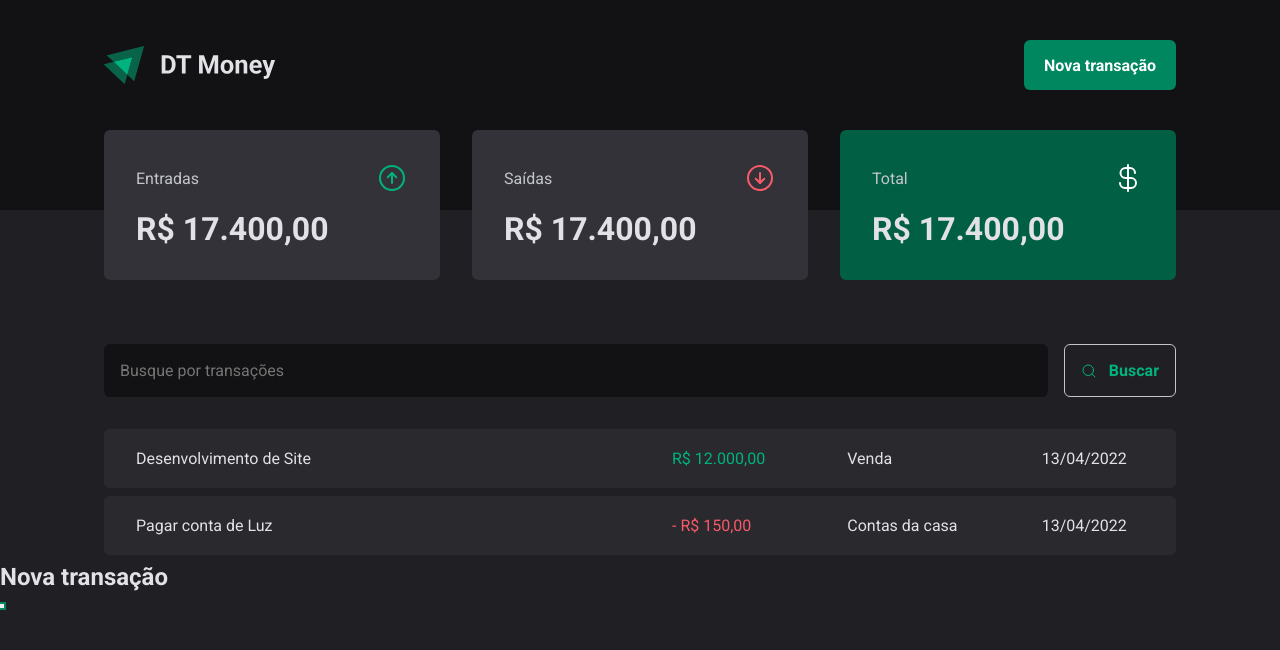
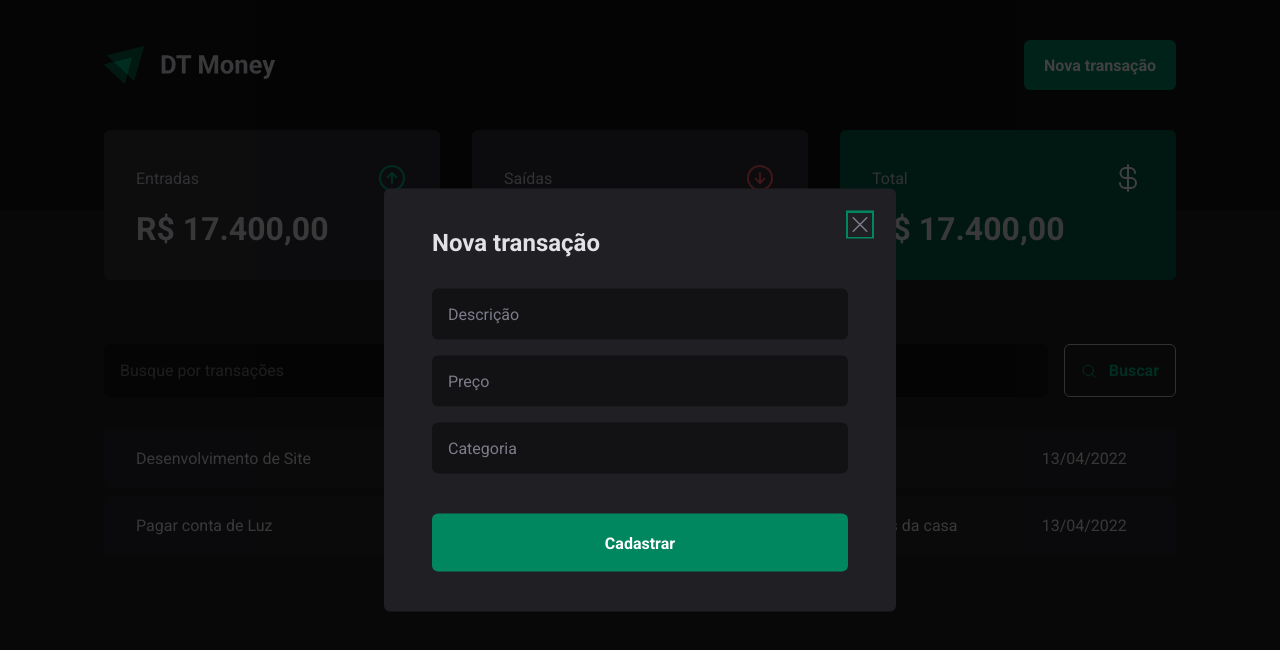
Before and after one commit to jthanlopes/ignite-dtmoney, a React (Vite) app: page / in a window 1280 px wide. Both pictures are taken after a click on the button "Nova transação". Shown: the top 650 px of the page. Built offline with nearby package versions, Linux system fonts and the light colour scheme.

Commit message:
feat: modal de nova transação

```diff
--- a/src/components/Header/index.tsx
+++ b/src/components/Header/index.tsx
@@ -2,6 +2,7 @@
 import * as Dialog from '@radix-ui/react-dialog';
 
 import logoImg from "../../assets/logo.svg";
+import { NewTransactionModal } from "../NewTransactionModal";
 
 export function Header() {
   return (
@@ -14,15 +15,7 @@
             <NewTransactionButton>Nova transação</NewTransactionButton>
           </Dialog.Trigger>
 
-          <Dialog.Portal>
-            <Dialog.Overlay />
-
-            <Dialog.Content>
-              <Dialog.Title>Nova transação</Dialog.Title>
-
-              <Dialog.Close />
-            </Dialog.Content>
-          </Dialog.Portal>
+          <NewTransactionModal />
         </Dialog.Root>
       </HeaderContent>
     </HeaderContainer>
--- /dev/null
+++ b/src/components/NewTransactionModal/index.tsx
@@ -0,0 +1,29 @@
+import * as Dialog from '@radix-ui/react-dialog';
+import { X } from 'phosphor-react';
+
+import { CloseButton, Content, Overlay } from './styles';
+
+export function NewTransactionModal() {
+  return (
+    <Dialog.Portal>
+      <Overlay />
+
+      <Content>
+        <Dialog.Title>Nova transação</Dialog.Title>
+        <CloseButton>
+          <X size={24} />
+        </CloseButton>
+
+        <form action="">
+          <input type="text" placeholder='Descrição' required />
+          <input type="number" placeholder='Preço' required />
+          <input type="text" placeholder='Categoria' required />
+
+          <button type="submit">
+            Cadastrar
+          </button>
+        </form>
+      </Content>
+    </Dialog.Portal>
+  )
+}
--- /dev/null
+++ b/src/components/NewTransactionModal/styles.ts
@@ -0,0 +1,70 @@
+import * as Dialog from "@radix-ui/react-dialog";
+import styled from "styled-components";
+
+export const Overlay = styled(Dialog.Overlay)`
+  position: fixed;
+  width: 100vw;
+  height: 100vh;
+  inset: 0;
+  background: rgba(0, 0, 0, 0.75);
+`
+
+export const Content = styled(Dialog.Content)`
+  min-width: 32rem;
+  border-radius: 6px;
+  padding: 2.5rem 3rem;
+  background: ${props => props.theme["gray-800"]};
+
+  position: fixed;
+  top: 50%;
+  left: 50%;
+  transform: translate(-50%, -50%);
+
+  form {
+    margin-top: 2rem;
+
+    display: flex;
+    flex-direction: column;
+    gap: 1rem;
+
+    input {
+      border-radius: 6px;
+      border: 0;
+      background: ${props => props.theme["gray-900"]};
+      color: ${props => props.theme["gray-300"]};
+      padding: 1rem;
+
+      &::placeholder {
+        color: ${props => props.theme["gray-500"]};
+      }
+    }
+
+    button[type="submit"] {
+      height: 58px;
+      border: 0;
+      background: ${props => props.theme["green-500"]};
+      color: ${props => props.theme.white};
+      font-weight: bold;
+      padding: 0 1.25rem;
+      border-radius: 6px;
+      margin-top: 1.5rem;
+      cursor: pointer;
+
+      &:hover {
+        background-color: ${props => props.theme["green-700"]};
+        transition: background-color 0.2s;
+      }
+    }
+  }
+`
+
+export const CloseButton = styled(Dialog.Close)`
+  position: absolute;
+  background: transparent;
+  border: 0;
+  top: 1.5rem;
+  right: 1.5rem;
+  line-height: 0;
+  cursor: pointer;
+  color: ${props => props.theme["gray-500"]};
+`
```
